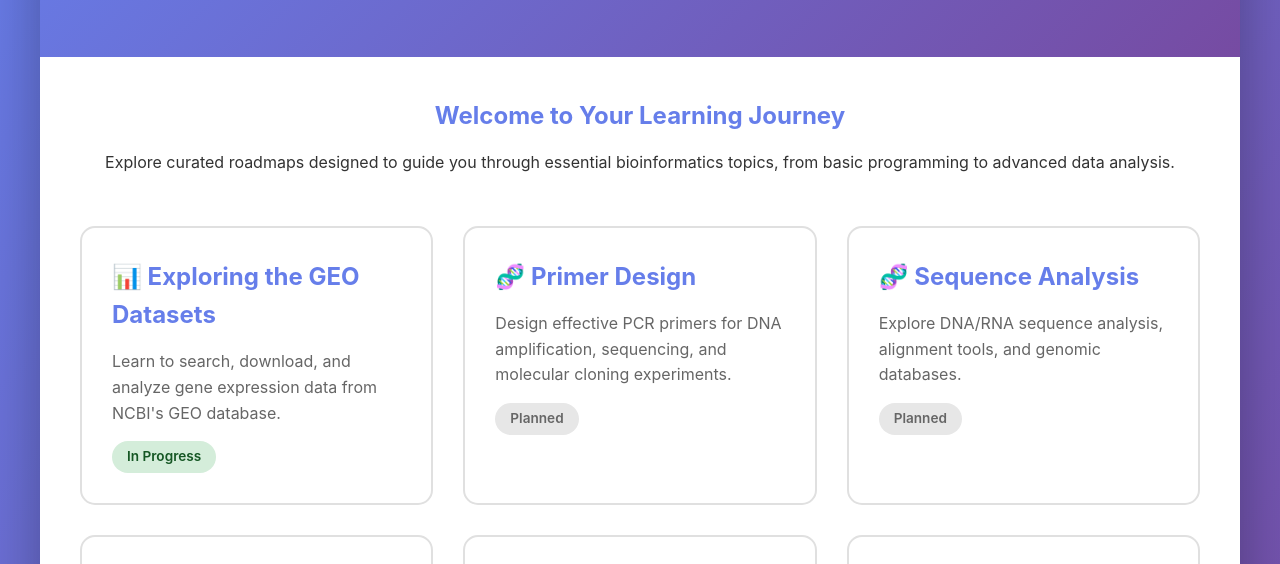
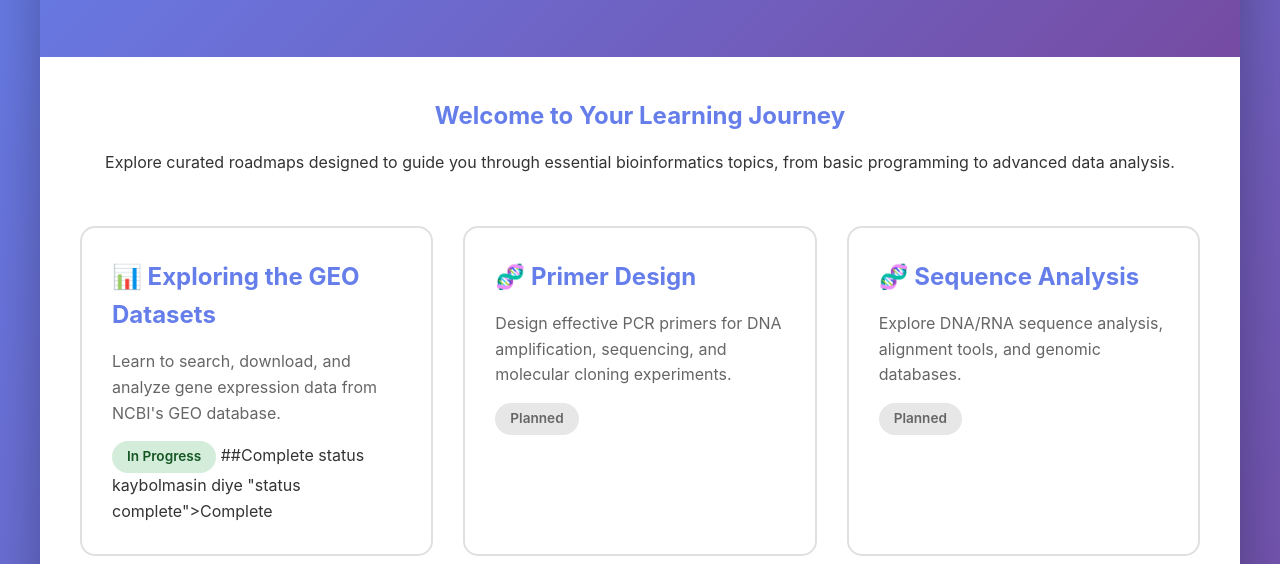
Before and after one commit to caner-geyik/StartInformBio, a plain HTML site: page index.html in a window 1280 px wide. Shown: the part 188-752 px from the top of the page. Drawn offline with Linux system fonts and the light colour scheme.

Commit message:
Update index.html
 ##Complete status kaybolmasin diye 1. kardın altına not ekledim.

```diff
--- a/index.html
+++ b/index.html
@@ -165,6 +165,7 @@
                     <h3>📊  Exploring the GEO Datasets</h3>
                     <p>Learn to search, download, and analyze gene expression data from NCBI's GEO database.</p>
                     <span class="status complete">In Progress</span>
+        ##Complete status kaybolmasin diye   "status complete">Complete
                 </a>
 
                 <!-- Sample Roadmap 2 -->
```
